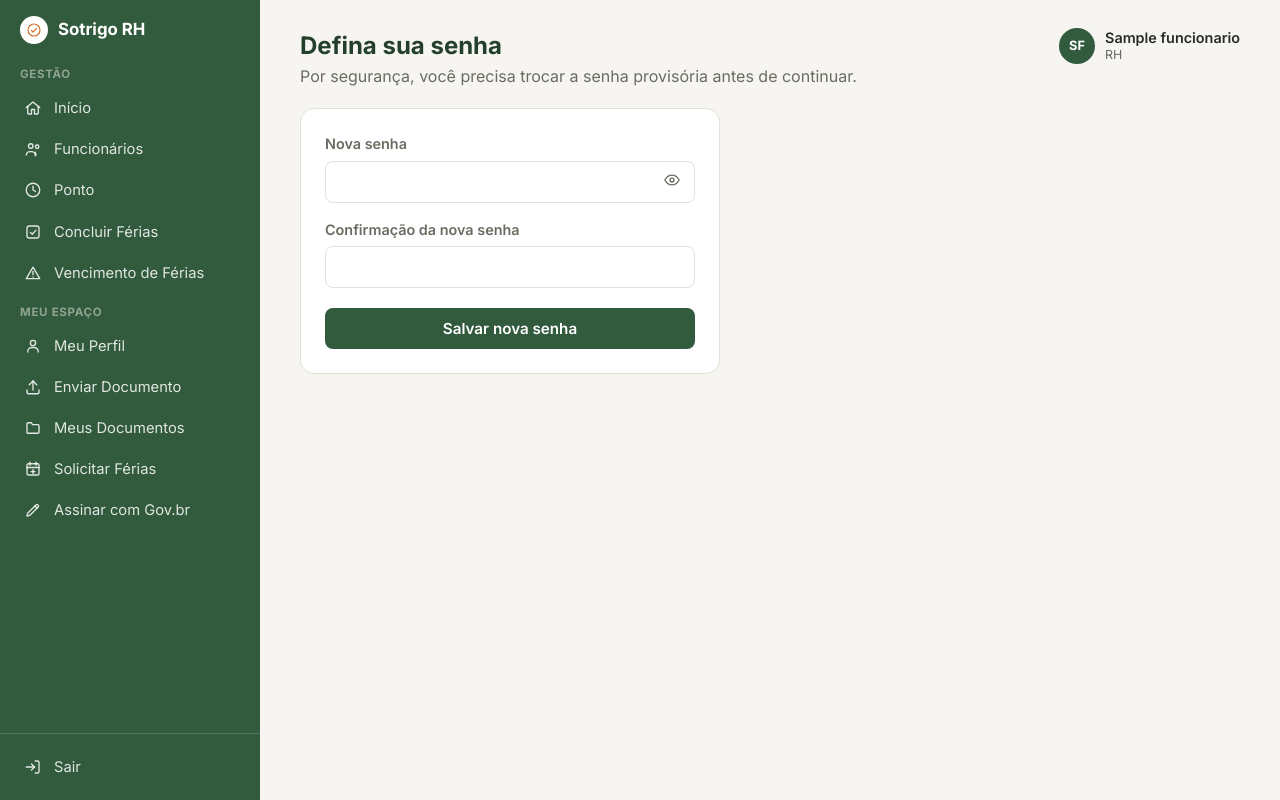
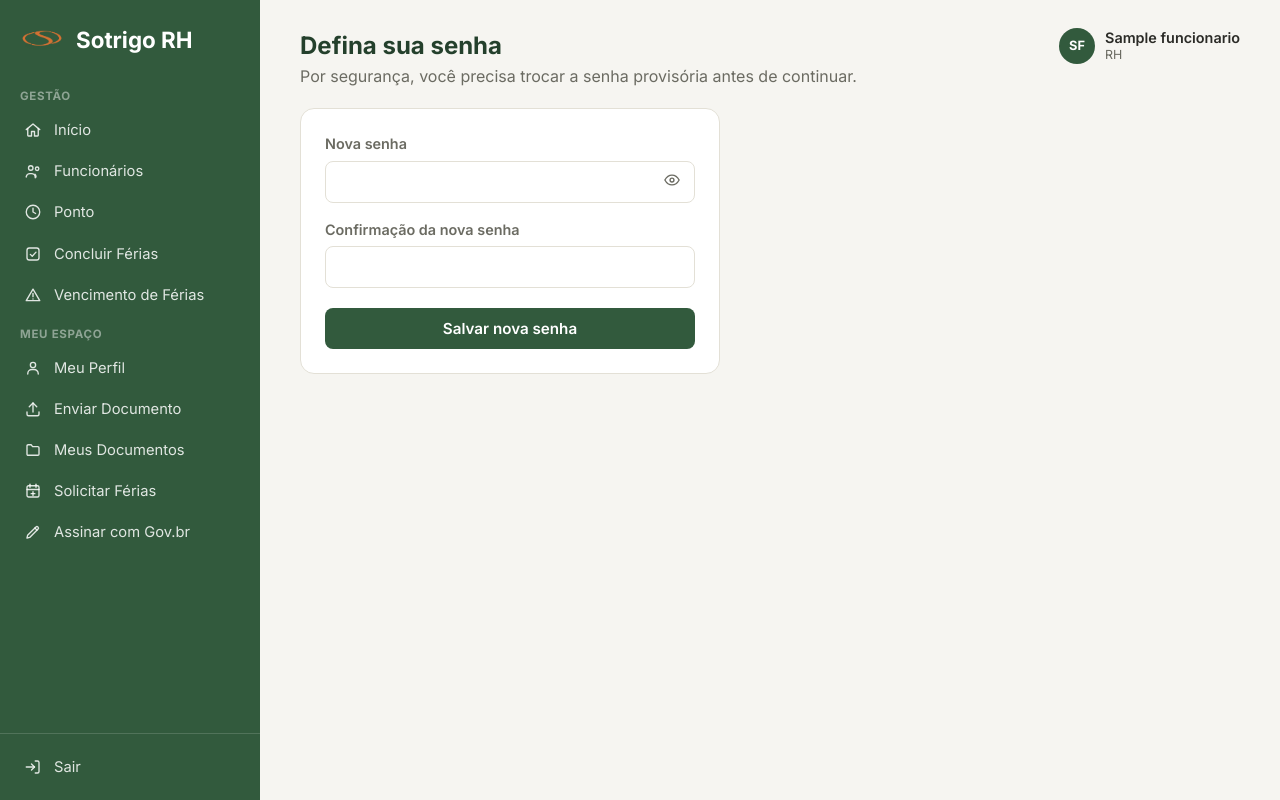
Before and after one commit to Erick-freire/sistema-rh, a Django app: page /trocar-senha/ in a window 1280 px wide. Run offline with Django 5.2, Linux system fonts and the light colour scheme; a user stored in the database is signed in; tables that the repository leaves empty hold one stand-in row (values such as "Sample post").

Commit message:
alteração na logo da sidebar

```diff
--- a/funcionarios/context_processors.py
+++ b/funcionarios/context_processors.py
@@ -1,4 +1,4 @@
-from .models import SolicitacaoFerias
+from .models import SolicitacaoFerias, Usuario
 
 
 def usuario_logado(request):
@@ -7,7 +7,7 @@ def usuario_logado(request):
 
     try:
         usuario = request.user.usuario
-    except request.user.usuario.__class__.DoesNotExist:
+    except Usuario.DoesNotExist:
         return {'usuario_atual': None}
 
     contexto = {'usuario_atual': usuario}
--- a/funcionarios/middleware.py
+++ b/funcionarios/middleware.py
@@ -1,5 +1,7 @@
 from django.shortcuts import redirect
 from django.urls import reverse
+
+from .models import Usuario
 
 
 class SenhaProvisoriaMiddleware:
@@ -14,7 +16,7 @@ class SenhaProvisoriaMiddleware:
 
                 if usuario.senha_provisoria and request.path not in rotas_permitidas:
                     return redirect('trocar_senha')
-            except request.user.usuario.__class__.DoesNotExist:
+            except Usuario.DoesNotExist:
                 pass
 
         return self.get_response(request)
--- a/funcionarios/templates/funcionarios/base.html
+++ b/funcionarios/templates/funcionarios/base.html
@@ -21,7 +21,7 @@
 <div class="app-shell">
     <aside class="sidebar">
         <div class="sidebar__brand">
-            <span class="sidebar__brand-mark">{% icon 'check-circle' %}</span>
+            <span class="sidebar__brand-mark"><img src="{% static 'img/logo-sotrigo.png' %}" alt="Sotrigo"></span>
             Sotrigo RH
             <label for="menu-toggle" class="sidebar__close" aria-label="Fechar menu">{% icon 'x' %}</label>
         </div>
--- a/static/css/style.css
+++ b/static/css/style.css
@@ -71,10 +71,10 @@ a:hover { text-decoration: underline; }
 .sidebar__brand {
     display: flex;
     align-items: center;
-    gap: 10px;
-    padding: 16px 20px 12px;
+    gap: 12px;
+    padding: 18px 20px 16px;
     color: #fff;
-    font-size: 1.05rem;
+    font-size: 1.4rem;
     font-weight: 700;
     flex-shrink: 0;
 }
@@ -83,15 +83,18 @@ a:hover { text-decoration: underline; }
     display: flex;
     align-items: center;
     justify-content: center;
-    width: 28px;
-    height: 28px;
-    border-radius: var(--radius-full);
-    background: #fff;
-    color: var(--color-accent);
+    width: 44px;
+    height: 44px;
     flex-shrink: 0;
 }
 
-.sidebar__brand-mark .icon { width: 16px; height: 16px; }
+.sidebar__brand-mark img {
+    width: 100%;
+    height: 100%;
+    object-fit: contain;
+}
+
+.sidebar__brand-mark .icon { width: 24px; height: 24px; }
 
 .sidebar__close {
     display: none;
```
Also changed, not shown: static/img/logo-sotrigo.png (added).
